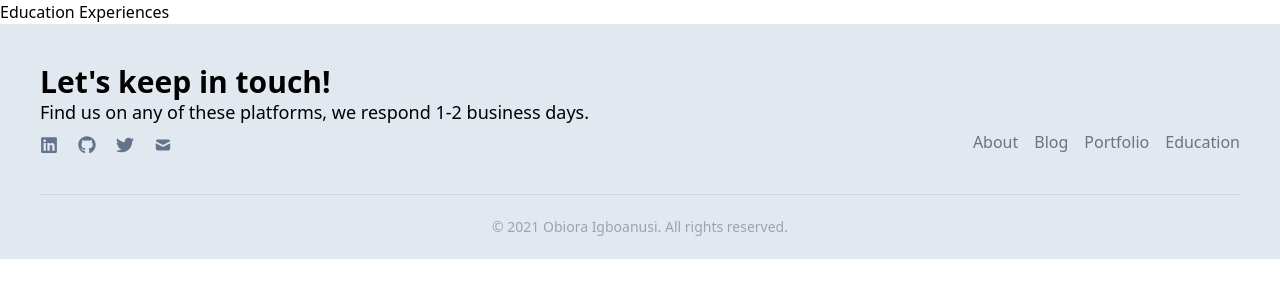
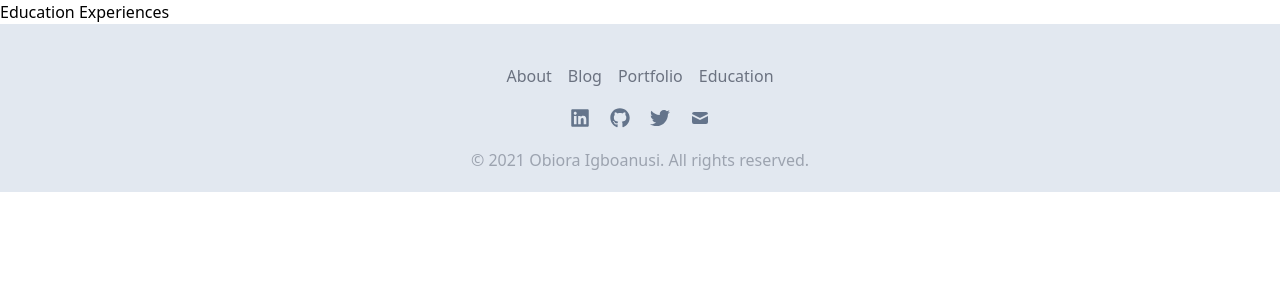
Before and after one commit to obioraigboanusi/obioraigboanusi-portfolio, a React (Vite) app: page /education-and-experiences in a window 1280 px wide. Shown: the top 300 px of the page. Built offline with nearby package versions, Linux system fonts and the light colour scheme.

Commit message:
Update footer

```diff
--- a/src/components/Footer.tsx
+++ b/src/components/Footer.tsx
@@ -28,30 +28,9 @@ function Footer() {
   return (
     <footer className="relative bg-[rgb(226,232,240)]">
       <div className="container">
-        <div className="lg:flex justify-between items-end py-10">
-          <div>
-            <h2 className="text-3xl font-semibold ">Let's keep in touch!</h2>
-            <p className="text-lg leading-6 mt-0 mb-3">
-              Find us on any of these platforms, we respond 1-2 business days.
-            </p>
-            <ul className="flex gap-5 mt-3">
-              {socials.map(({ name, url, icon }) => (
-                <li key={name}>
-                  <a
-                    href={url}
-                    target="_blank"
-                    rel="noopener noreferrer"
-                    className="text-lg text-slate-500 hover:text-slate-700"
-                  >
-                    {icon}
-                  </a>
-                </li>
-              ))}
-            </ul>
-          </div>
-          <div>
-            <nav>
-              <ul className="flex flex-wrap justify-center gap-4">
+        <div className="pb-5 pt-10">
+          <nav className='mb-5'>
+            <ul className="flex flex-wrap justify-center items-center gap-4">
               {pages.map(({ name, url }: IPage) => (
                 <li key={name}>
                   <Link
@@ -64,11 +43,21 @@ function Footer() {
               ))}
             </ul>
           </nav>
-          </div>
-        </div>
-        <hr className="border-slate-300"></hr>
-        <div className="py-5">
-          <p className="text-sm text-center leading-6 text-center text-gray-400">
+          <ul className="flex justify-center items-center gap-5 mt-3 mb-5">
+            {socials.map(({ name, url, icon }) => (
+              <li key={name}>
+                <a
+                  href={url}
+                  target="_blank"
+                  rel="noopener noreferrer"
+                  className="text-xl text-slate-500 hover:text-slate-700"
+                >
+                  {icon}
+                </a>
+              </li>
+            ))}
+          </ul>
+          <p className="text-base text-center leading-6 text-center text-gray-400">
             © 2021 Obiora Igboanusi. All rights reserved.
           </p>
         </div>
--- a/src/index.css
+++ b/src/index.css
@@ -65,9 +65,11 @@ html {
 .btn-primary:hover {
   @apply bg-blue-700;
 }
-
 .container {
-  @apply py-16 px-10 max-w-screen-xl mx-auto;
+  @apply max-w-screen-xl mx-auto;
+}
+section .container {
+  @apply py-16 px-10;
 }
 footer .container {
   @apply pt-0 pb-0 px-10;
--- a/src/utils.tsx
+++ b/src/utils.tsx
@@ -1,6 +1,9 @@
 import { FaLinkedin, FaGithub, FaTwitter } from 'react-icons/fa';
 import { HiMail } from 'react-icons/hi';
-import work1 from "./assets/work-1.jpg"
+import aonomy from './assets/aonomy.png';
+import cherrystore from './assets/cherrystore.png';
+import digimakers from './assets/digimakers.png';
+import easybank from './assets/easybank.png';
 
 export const keyInfo = [
   { name: 'Residence', value: 'Nigeria' },
@@ -112,66 +115,82 @@ const { fullstack, frontend, backend, mobileApp } = {
 
 export const projects = [
   {
-    title: 'Project title',
-    description: 'Sit amet, consectetur adipisicing elit. Quas, architecto.',
-    bannerUrl:
-      work1,
+    title: 'Aonomy',
+    description:
+      'A website that helps clients in clearing goods in and out of Nigerian ports.',
+    bannerUrl: aonomy,
     categories: [frontend],
+    url: 'https://www.aonomy.ng/',
   },
   {
-    title: 'Project title',
-    description: 'Sit amet, consectetur adipisicing elit. Quas, architecto.',
-    bannerUrl:
-      work1,
+    title: 'DigiMakers',
+    description:
+      'The project involves design to development the online presence for a digital agency.',
+    bannerUrl: digimakers,
     categories: [backend],
+    url: 'https://luxt-tech-javascript-peer2.github.io/Digimakers-Landing-Page/',
   },
   {
-    title: 'Project title',
-    description: 'Sit amet, consectetur adipisicing elit. Quas, architecto.',
-    bannerUrl:
-      work1,
+    title: 'Cherry Afican Store',
+    description:
+      'An e-commerce site for marketing african food stuffs in the UK.',
+    bannerUrl: cherrystore,
     categories: [frontend],
+    url: 'https://cherrysafricanstore.com/',
   },
   {
-    title: 'Project title',
-    description: 'Sit amet, consectetur adipisicing elit. Quas, architecto.',
-    bannerUrl:
-      work1,
+    title: 'EasyBank Landing Page',
+    description: 'A responsive implementation of easybank landing page.',
+    bannerUrl: easybank,
     categories: [frontend],
+    url: 'https://obioraigboanusi.github.io/EasyBank-Landing-Page/',
   },
   {
-    title: 'Project title',
-    description: 'Sit amet, consectetur adipisicing elit. Quas, architecto.',
-    bannerUrl:
-      work1,
+    title: 'Transactions HeatMap Chart',
+    description:
+      'A from-crash implementation of heatmap(Matrix chart) to visualize transactions data and see when people transact the most throughout a year.',
+    bannerUrl: easybank,
     categories: [frontend],
+    url: 'https://obioraigboanusi.github.io/EasyBank-Landing-Page/',
   },
   {
-    title: 'Project title',
-    description: 'Sit amet, consectetur adipisicing elit. Quas, architecto.',
-    bannerUrl:
-      work1,
-    categories: [backend],
+    title: 'GitHub Users and Organizations',
+    description:
+      "This app allows user to view list of GitHub users' and organizations' profiles, search by username, and view the details of a profile with public repositories.",
+    bannerUrl: easybank,
+    categories: [frontend],
+    url: 'https://obioraigboanusi.github.io/EasyBank-Landing-Page/',
   },
   {
-    title: 'Project title',
-    description: 'Sit amet, consectetur adipisicing elit. Quas, architecto.',
-    bannerUrl:
-      work1,
-    categories: [fullstack],
+    title: 'React Countdown Timer',
+    description:
+      'A countdown timer that counts down in seconds, minutes, and hours.',
+    bannerUrl: easybank,
+    categories: [frontend],
+    url: 'https://obioraigboanusi.github.io/EasyBank-Landing-Page/',
   },
   {
-    title: 'Project title',
-    description: 'Sit amet, consectetur adipisicing elit. Quas, architecto.',
-    bannerUrl:
-      work1,
+    title: 'React Chat App',
+    description:
+      'An app that allows users to send and receive messages on different tabs of the same browser.',
+    bannerUrl: easybank,
     categories: [frontend],
+    url: 'https://obioraigboanusi.github.io/EasyBank-Landing-Page/',
   },
   {
-    title: 'Project title',
-    description: 'Sit amet, consectetur adipisicing elit. Quas, architecto.',
-    bannerUrl:
-      work1,
-    categories: [mobileApp],
+    title: 'Would-You-Rather Game',
+    description:
+      'Would-You-Rather is a React and Redux Application that allows a user to play the "Would You Rather?" Game.',
+    bannerUrl: easybank,
+    categories: [frontend],
+    url: 'https://obioraigboanusi.github.io/EasyBank-Landing-Page/',
+  },
+  {
+    title: 'MyReads',
+    description:
+      'MyReads is a React Application that help users manage their books.',
+    bannerUrl: easybank,
+    categories: [frontend],
+    url: 'https://obioraigboanusi.github.io/EasyBank-Landing-Page/',
   },
 ];
```
Lines whose indentation alone changed are shown as unchanged.
